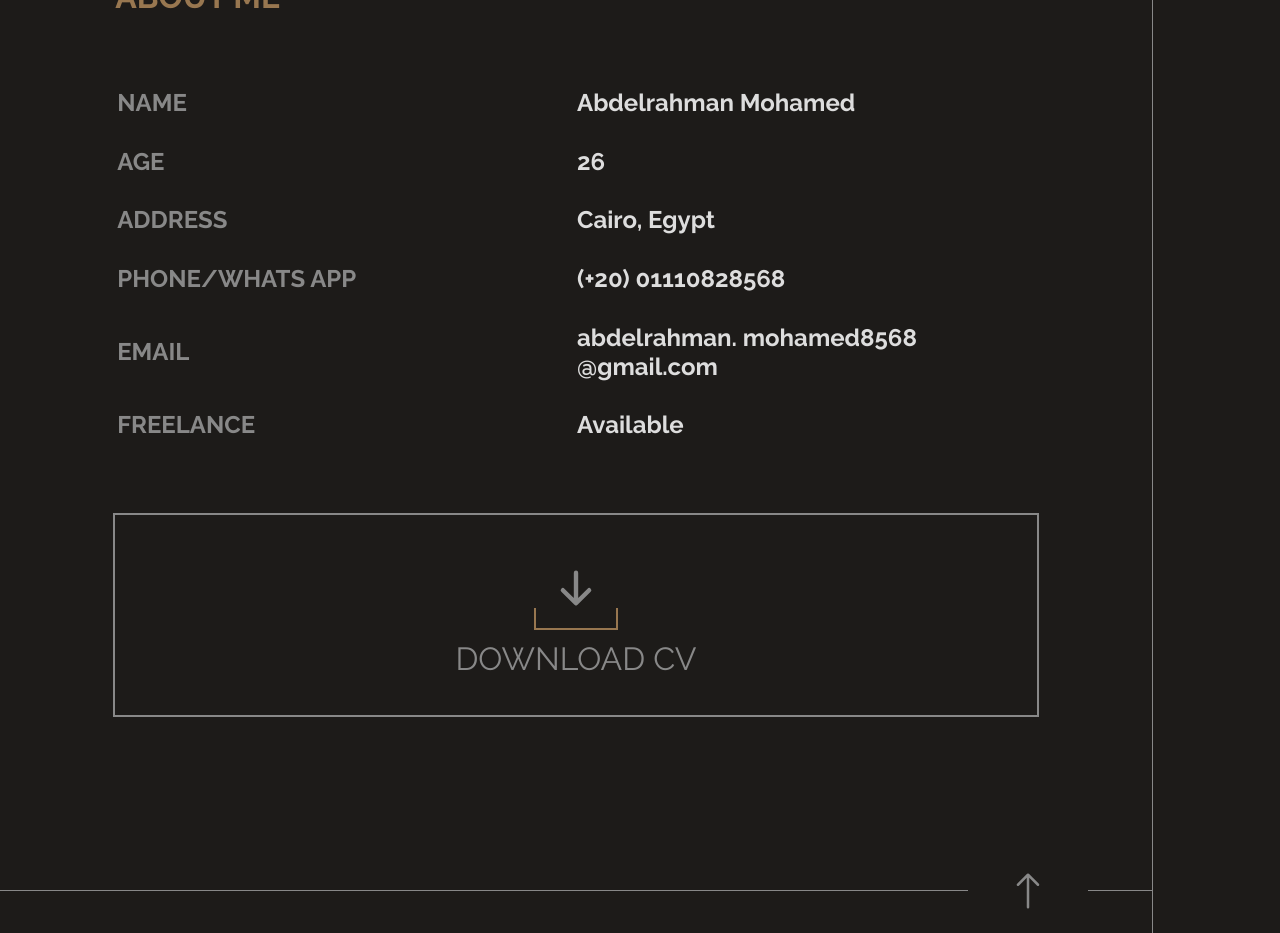
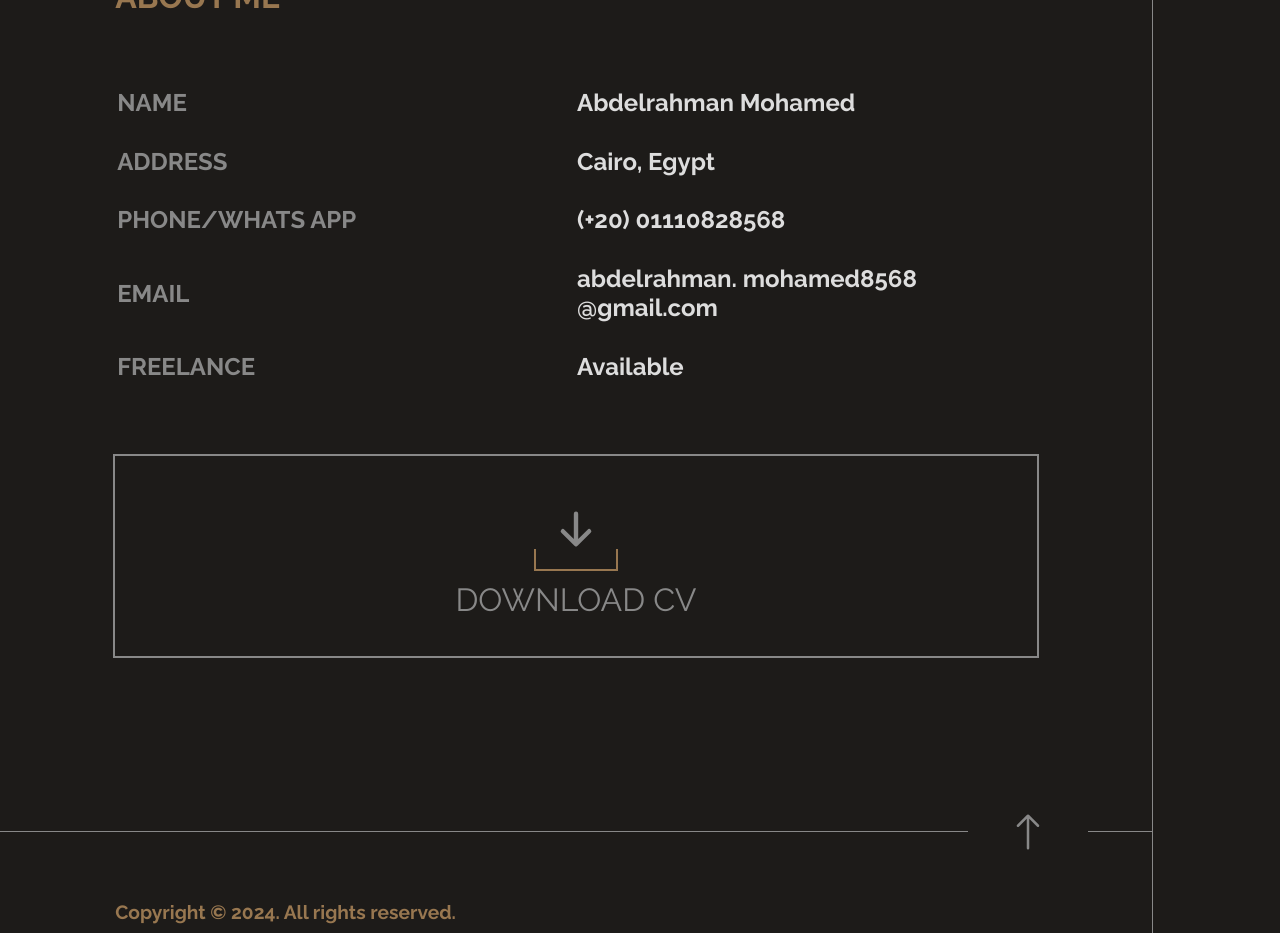
Before and after one commit to abdelrahman-mohamed8568/Portfolio, a Next.js app: page / in a window 1280 px wide. Shown: the part 1420-2353 px from the top of the page. Built offline with nearby package versions, Linux system fonts and the light colour scheme.

Commit message:
Remove age row from CV table in Home component

```diff
--- a/app/page.tsx
+++ b/app/page.tsx
@@ -77,10 +77,6 @@ export default function Home() {
                   <th>Abdelrahman Mohamed</th>
                 </tr>
                 <tr>
-                  <th>age</th>
-                  <th>26</th>
-                </tr>
-                <tr>
                   <th>address</th>
                   <th>Cairo, Egypt</th>
                 </tr>
```
Also changed, not shown: 1 other file (tests, documents, lock files or other folders).
